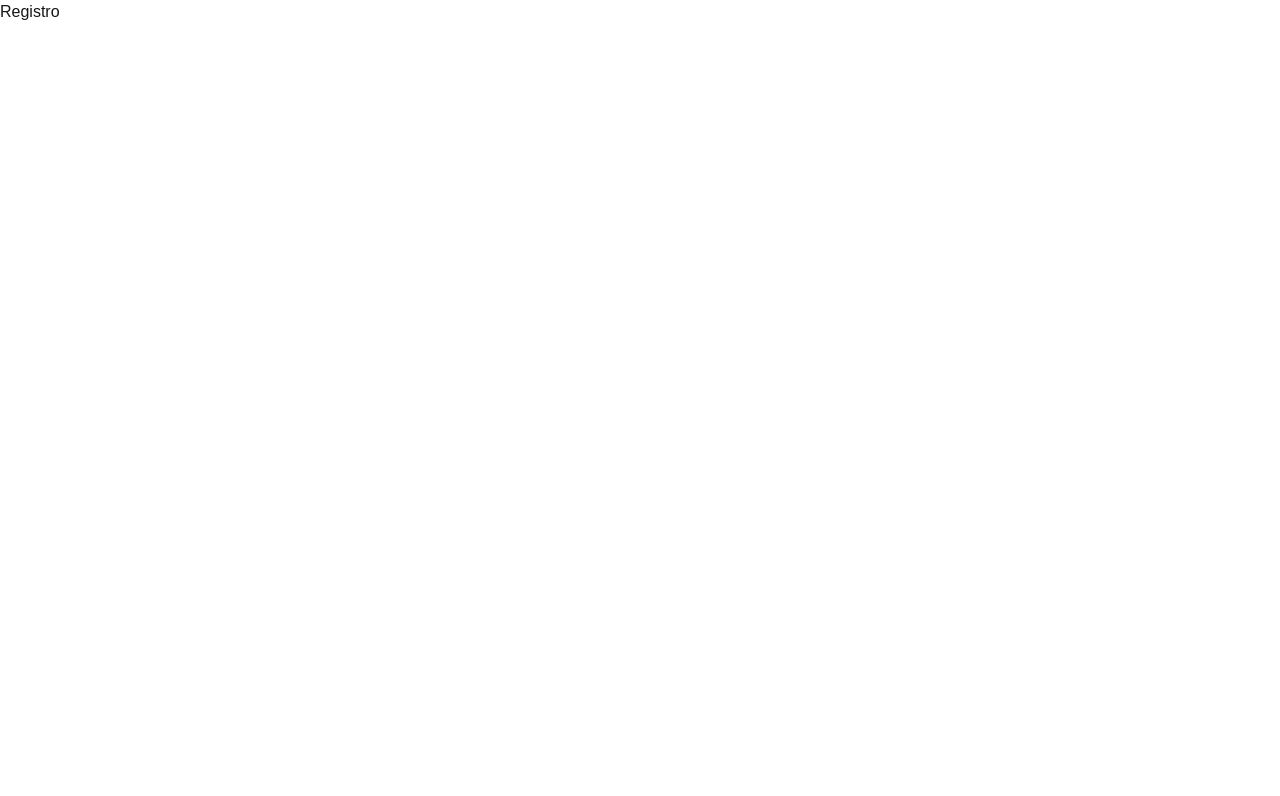
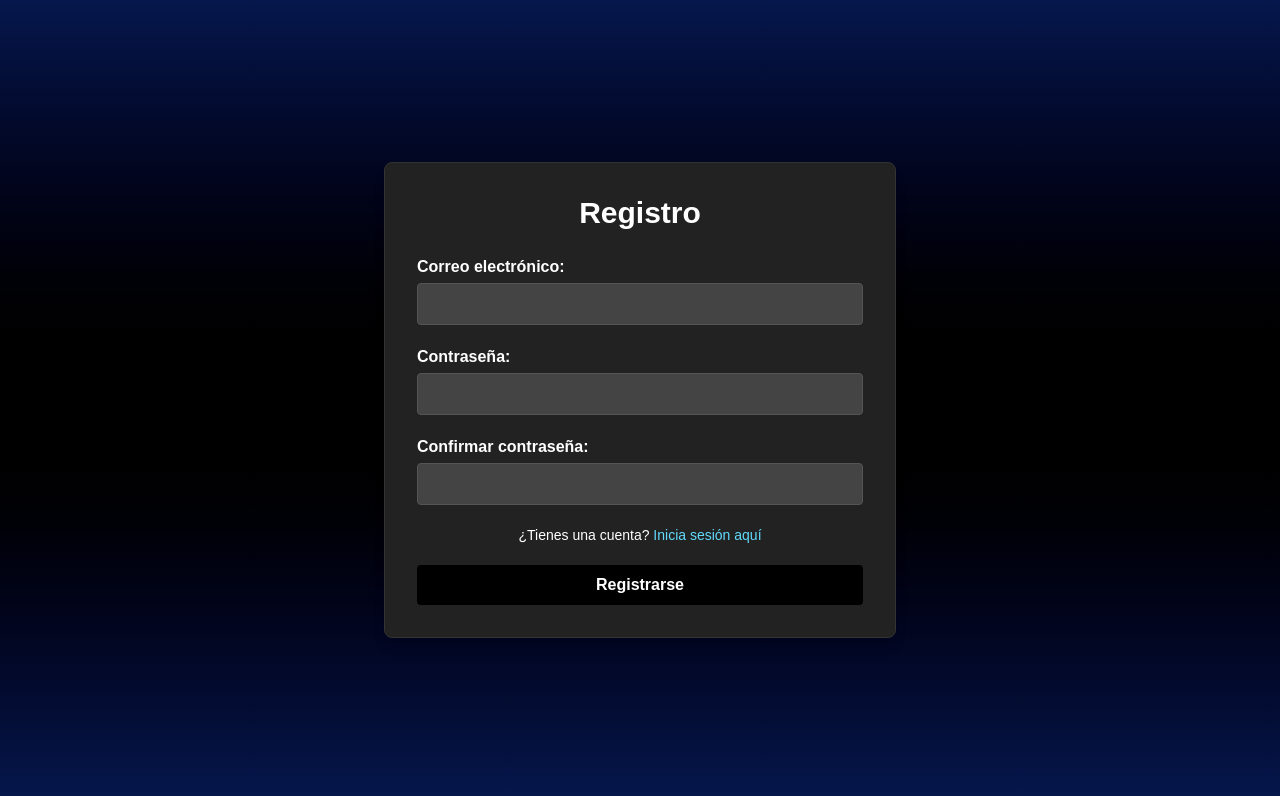
Before and after one commit to JonatanDaza/ArcadeStore-Java, a Next.js app in the folder frontend/: page /register in a window 1280 px wide. Shown: the top 796 px of the page. Built offline with nearby package versions, Linux system fonts and the light colour scheme.

Commit message:
creacion de formularios de inicio de sesion y registro

```diff
--- a/frontend/src/app/(routes)/login/page.jsx
+++ b/frontend/src/app/(routes)/login/page.jsx
@@ -1,8 +1,95 @@
+'use client';
+
+import { useState } from "react";
+import { useRouter } from "next/navigation";
+
 export default function LoginPage() {
+  const [email, setEmail] = useState("");
+  const [password, setPassword] = useState("");
+  const [error, setError] = useState("");
+  const [loading, setLoading] = useState(false);
+  const [touched, setTouched] = useState({ email: false, password: false });
+  const router = useRouter();
+
+  const handleSubmit = async (e) => {
+    e.preventDefault();
+    setError("");
+    setLoading(true);
+
+    if (!email || !password) {
+      setTouched({ email: true, password: true });
+      setLoading(false);
+      return;
+    }
+
+    // Simulación de autenticación (reemplaza con lógica real)
+    if (email === "admin@arcade.com" && password === "123456") {
+      // Guardar el correo en localStorage
+      localStorage.setItem("userEmail", email);
+      router.push("/");
+    } else {
+      setError("Correo o contraseña incorrectos.");
+    }
+    setLoading(false);
+  };
+
   return (
-    <div>
-      <h1>Iniciar sesion</h1>
-      {/* Tu contenido aquí */}
+    <div className="flex flex-col min-h-screen bg-[#06174d]">
+      <main className="flex-1 font-poppins text-white flex flex-col items-center justify-center bg-gradient-to-b from-[#06174d] via-black to-[#06174d] p-0">
+        <div className="bg-[#222] border border-[#333] rounded-lg shadow-lg p-8 w-full max-w-lg crear-juego-container">
+          <h1 className="text-3xl font-bold mb-6 text-center">Iniciar sesión</h1>
+          <form className="space-y-5" onSubmit={handleSubmit}>
+            <div>
+              <label htmlFor="email" className="block mb-1 font-semibold">Correo electrónico:</label>
+              <input
+                type="email"
+                name="email"
+                id="email"
+                required
+                value={email}
+                onChange={e => setEmail(e.target.value)}
+                onBlur={() => setTouched(t => ({ ...t, email: true }))}
+                className="w-full px-4 py-2 rounded bg-[#444] text-white border border-[#555] focus:outline-none focus:ring-2 focus:ring-[#06174d]"
+              />
+              {touched.email && !email && (
+                <div className="text-red-500 text-xs mt-1">Este campo es obligatorio.</div>
+              )}
+            </div>
+            <div>
+              <label htmlFor="password" className="block mb-1 font-semibold">Contraseña:</label>
+              <input
+                type="password"
+                name="password"
+                id="password"
+                required
+                value={password}
+                onChange={e => setPassword(e.target.value)}
+                onBlur={() => setTouched(t => ({ ...t, password: true }))}
+                className="w-full px-4 py-2 rounded bg-[#444] text-white border border-[#555] focus:outline-none focus:ring-2 focus:ring-[#06174d]"
+              />
+              {touched.password && !password && (
+                <div className="text-red-500 text-xs mt-1">Este campo es obligatorio.</div>
+              )}
+            </div>
+            {error && (
+              <div className="text-red-500 text-sm text-center">{error}</div>
+            )}
+            <div className="text-center text-sm mt-2">
+              ¿No tienes una cuenta?{" "}
+              <a href="/register" className="text-[#61dafb] hover:underline">
+                Regístrate aquí
+              </a>
+            </div>
+            <button
+              type="submit"
+              className="w-full bg-black text-white py-2 rounded hover:bg-[#06174d] transition font-bold"
+              disabled={loading}
+            >
+              {loading ? "Ingresando..." : "Iniciar sesión"}
+            </button>
+          </form>
+        </div>
+      </main>
     </div>
   );
 }
--- a/frontend/src/app/(routes)/register/page.jsx
+++ b/frontend/src/app/(routes)/register/page.jsx
@@ -1,8 +1,128 @@
+'use client';
+
+import { useState } from "react";
+import { useRouter } from "next/navigation";
+
 export default function RegisterPage() {
+  const [email, setEmail] = useState("");
+  const [password, setPassword] = useState("");
+  const [confirm, setConfirm] = useState("");
+  const [error, setError] = useState("");
+  const [success, setSuccess] = useState("");
+  const [loading, setLoading] = useState(false);
+  const [touched, setTouched] = useState({ email: false, password: false, confirm: false });
+  const router = useRouter();
+
+  const handleSubmit = async (e) => {
+    e.preventDefault();
+    setError("");
+    setSuccess("");
+    setLoading(true);
+
+    if (!email || !password || !confirm) {
+      setTouched({ email: true, password: true, confirm: true });
+      setError("Todos los campos son obligatorios.");
+      setLoading(false);
+      return;
+    }
+
+    if (password.length < 6) {
+      setError("La contraseña debe tener al menos 6 caracteres.");
+      setLoading(false);
+      return;
+    }
+
+    if (password !== confirm) {
+      setError("Las contraseñas no coinciden.");
+      setLoading(false);
+      return;
+    }
+
+    // Simulación de registro exitoso (reemplaza con lógica real)
+    setSuccess("Registro exitoso. Redirigiendo...");
+    localStorage.setItem("userEmail", email);
+    setTimeout(() => {
+      router.push("/");
+    }, 1500);
+    setLoading(false);
+  };
+
   return (
-    <div>
-      <h1>Registro</h1>
-      {/* Tu contenido aquí */}
+    <div className="flex flex-col min-h-screen bg-[#06174d]">
+      <main className="flex-1 font-poppins text-white flex flex-col items-center justify-center bg-gradient-to-b from-[#06174d] via-black to-[#06174d] p-0">
+        <div className="bg-[#222] border border-[#333] rounded-lg shadow-lg p-8 w-full max-w-lg crear-juego-container">
+          <h1 className="text-3xl font-bold mb-6 text-center">Registro</h1>
+          <form className="space-y-5" onSubmit={handleSubmit}>
+            <div>
+              <label htmlFor="email" className="block mb-1 font-semibold">Correo electrónico:</label>
+              <input
+                type="email"
+                name="email"
+                id="email"
+                required
+                value={email}
+                onChange={e => setEmail(e.target.value)}
+                onBlur={() => setTouched(t => ({ ...t, email: true }))}
+                className="w-full px-4 py-2 rounded bg-[#444] text-white border border-[#555] focus:outline-none focus:ring-2 focus:ring-[#06174d]"
+              />
+              {touched.email && !email && (
+                <div className="text-red-500 text-xs mt-1">Este campo es obligatorio.</div>
+              )}
+            </div>
+            <div>
+              <label htmlFor="password" className="block mb-1 font-semibold">Contraseña:</label>
+              <input
+                type="password"
+                name="password"
+                id="password"
+                required
+                value={password}
+                onChange={e => setPassword(e.target.value)}
+                onBlur={() => setTouched(t => ({ ...t, password: true }))}
+                className="w-full px-4 py-2 rounded bg-[#444] text-white border border-[#555] focus:outline-none focus:ring-2 focus:ring-[#06174d]"
+              />
+              {touched.password && !password && (
+                <div className="text-red-500 text-xs mt-1">Este campo es obligatorio.</div>
+              )}
+            </div>
+            <div>
+              <label htmlFor="confirm" className="block mb-1 font-semibold">Confirmar contraseña:</label>
+              <input
+                type="password"
+                name="confirm"
+                id="confirm"
+                required
+                value={confirm}
+                onChange={e => setConfirm(e.target.value)}
+                onBlur={() => setTouched(t => ({ ...t, confirm: true }))}
+                className="w-full px-4 py-2 rounded bg-[#444] text-white border border-[#555] focus:outline-none focus:ring-2 focus:ring-[#06174d]"
+              />
+              {touched.confirm && !confirm && (
+                <div className="text-red-500 text-xs mt-1">Este campo es obligatorio.</div>
+              )}
+            </div>
+            {error && (
+              <div className="text-red-500 text-sm text-center">{error}</div>
+            )}
+            {success && (
+              <div className="text-green-500 text-sm text-center">{success}</div>
+            )}
+            <div className="text-center text-sm mt-2">
+              ¿Tienes una cuenta?{" "}
+              <a href="/login" className="text-[#61dafb] hover:underline">
+                Inicia sesión aquí
+              </a>
+            </div>
+            <button
+              type="submit"
+              className="w-full bg-black text-white py-2 rounded hover:bg-[#06174d] transition font-bold"
+              disabled={loading}
+            >
+              {loading ? "Registrando..." : "Registrarse"}
+            </button>
+          </form>
+        </div>
+      </main>
     </div>
   );
 }
--- a/frontend/src/app/components/header.jsx
+++ b/frontend/src/app/components/header.jsx
@@ -7,8 +7,8 @@ import { useRouter } from "next/navigation";
 export default function Header() {
   const [isAuthenticated, setIsAuthenticated] = useState(true);
   const [userRole] = useState("admin");
-  const [userName] = useState("Jonatan");
-  const [userNick] = useState("JDaza");
+  const [userName] = useState("Arcade");
+  const [userNick] = useState("ArcadeAdmin");
   const userId = 123;
   const [menuOpen, setMenuOpen] = useState(false);
   const [dropdownOpen, setDropdownOpen] = useState(false);
--- a/frontend/src/app/page.js
+++ b/frontend/src/app/page.js
@@ -12,8 +12,8 @@ import RecentGames from "./components/recentGames";
 const HomePage = () => {
   const [isAuthenticated] = useState(true);
   const [userRole] = useState("admin");
-  const [userName] = useState("Jonatan");
-  const [userNick] = useState("JDaza");
+  const [userName] = useState("Arcade");
+  const [userNick] = useState("ArcadeAdmin");
   const userId = 123;
 
 const featuredGames = [
```
Also changed, not shown: 1 other file (tests, documents, lock files or other folders).
